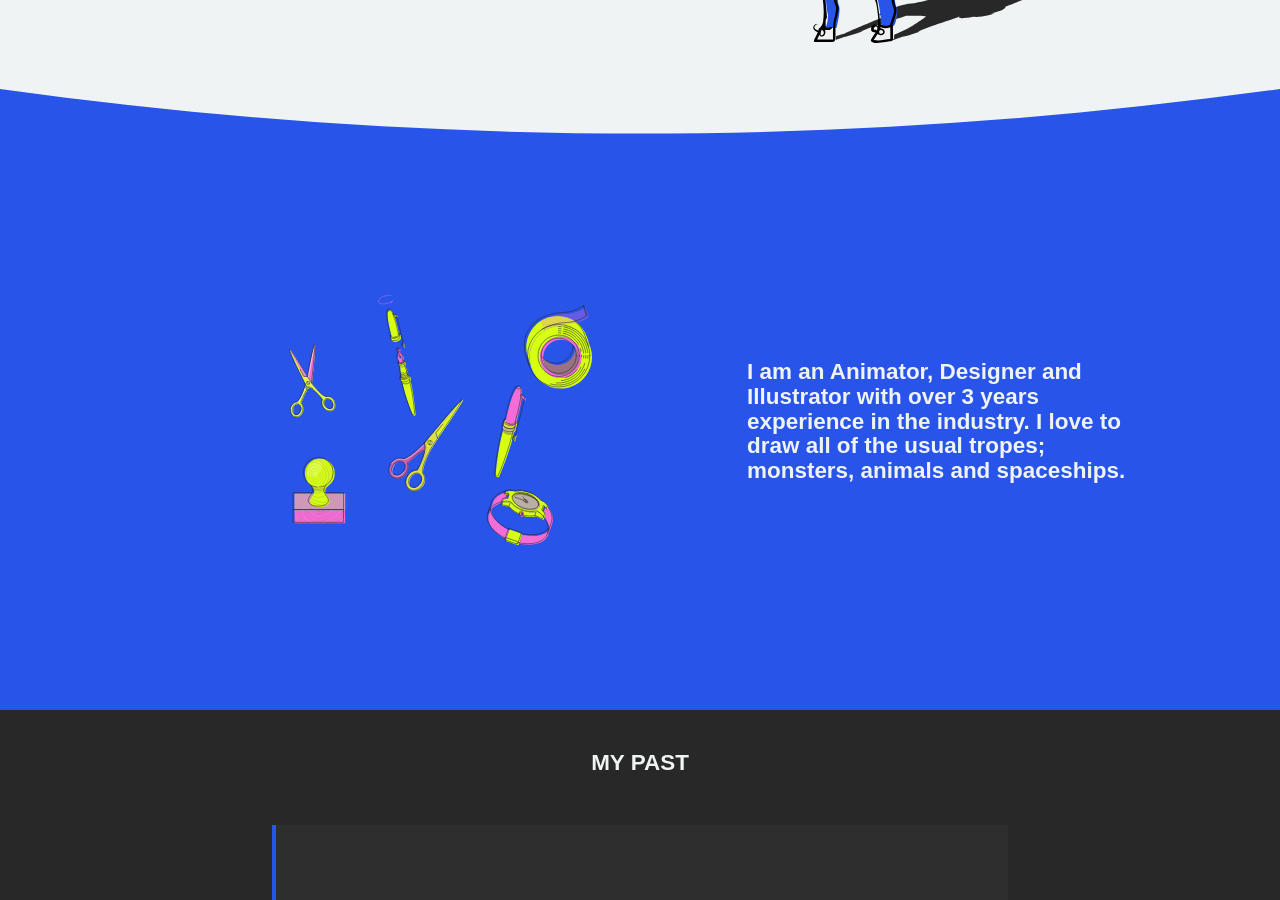
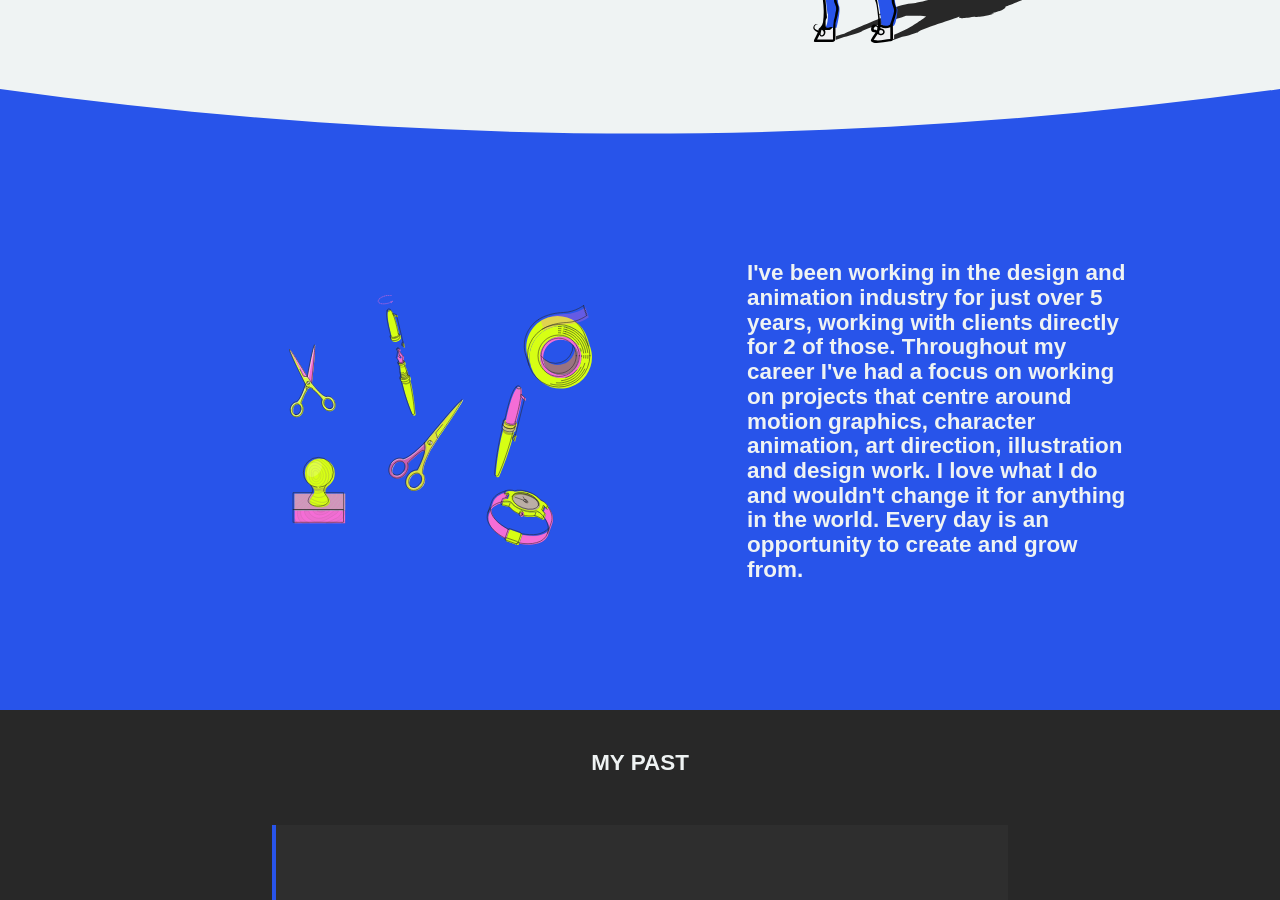
Before and after one commit to AgentPurpleLord/Will-Archer, a Jekyll site: the page built from resume.html, in a window 1280 px wide and 900 px high, scrolled down 435 px. Built offline with Jekyll 4.4.1, drawn with Linux system fonts in a browser that asks for light colours; nearby versions of some CDN libraries.

Commit message:
Update from Forestry.io William Archer updated resume.html

```diff
--- a/resume.html
+++ b/resume.html
@@ -2,44 +2,55 @@
 layout: navbar
 nav-color: navbar--light
 title: Resume
-description: Lorem ipsum dolor sit amet, consectetur adipiscing elit, sed do eiusmod tempor incididunt ut labore et dolore magna aliqua.
-
+description: Lorem ipsum dolor sit amet, consectetur adipiscing elit, sed do eiusmod
+  tempor incididunt ut labore et dolore magna aliqua.
 splash: William Archer. Animator and Designer.
-about: I am an Animator, Designer and Illustrator with over 3 years experience in the industry. I love to draw all of the usual tropes; monsters, animals and spaceships.
-
+about: "I've been working in the design and animation industry for just over 5 years,
+  working with clients directly for 2 of those. Throughout my career I've had a focus
+  on working on projects that centre around motion graphics, character animation,
+  art direction, illustration and design work. \nI love what I do and wouldn't change
+  it for anything in the world. Every day is an opportunity to create and grow from."
 timeline:
 - title: Character Animator
   place: Dirty Puppet
-  date: 2018
-  body: Dirty Puppet is an animation studio specializing in narrative driven animations and award winning TVCs. In my time working there I was a character animator on the popular children’s web series, The Grossery Gang. Tasked with working from an animatic to bring the colourful characters of cheap town to life!
+  date: "2018"
+  body: Dirty Puppet is an animation studio specializing in narrative driven animations
+    and award winning TVCs. In my time working there I was a character animator on
+    the popular children’s web series, The Grossery Gang. Tasked with working from
+    an animatic to bring the colourful characters of cheap town to life!
 - title: Creative Director & Animator
   place: Polynaut Studios
-  date: 2017
-  body: As the Creative Director, I had autonomy on all creative decisions during Polynaut Studios' life. Storyboards, logo designs, animatics, colour palettes, etc. I worked on projects from map ‘travel’ sequences to fully animated explainer videos for clients from all corners of Australia.
+  date: "2017"
+  body: As the Creative Director, I had autonomy on all creative decisions during
+    Polynaut Studios' life. Storyboards, logo designs, animatics, colour palettes,
+    etc. I worked on projects from map ‘travel’ sequences to fully animated explainer
+    videos for clients from all corners of Australia.
 - title: 3D Modeller, Rigger & Animator
   place: Merkava Technologies
-  date: 2016
-  body: Merkava Technologies is a Virtual-Reality (VR) hard-ware company that was interested in tapping into the software development aspects of VR. During my internship, I was placed in-charge of creating 3D assets, rigging and animation for an Unreal Engine 4 (UE4) VR project (a sci-fi spaghetti western).
+  date: "2016"
+  body: Merkava Technologies is a Virtual-Reality (VR) hard-ware company that was
+    interested in tapping into the software development aspects of VR. During my internship,
+    I was placed in-charge of creating 3D assets, rigging and animation for an Unreal
+    Engine 4 (UE4) VR project (a sci-fi spaghetti western).
 - title: Bachelor of Animation
   place: SAE Qantm Creative Media Institute
-  date: 2014
+  date: "2014"
 - title: Bachelor of Interactive Digital Media
   place: Royal Melbourne Institute of Technology
-  date: 2012
-
+  date: "2012"
 skills:
 - skill: Adobe Suite
-  svg: /assets/brand/A.svg
+  svg: "/assets/brand/A.svg"
   alt: A picture of the letter A.
 - skill: Maya
-  svg: /assets/brand/M.svg
+  svg: "/assets/brand/M.svg"
   alt: A picture of the letter M.
 - skill: Design
-  svg: /assets/brand/designIcon.svg
+  svg: "/assets/brand/designIcon.svg"
   alt: A picture of an old man.
 - skill: Animation
 - skill: Technical Art
-  svg: /assets/brand/techIcon.svg
+  svg: "/assets/brand/techIcon.svg"
   alt: A picture of a protractor.
 
 ---
```
